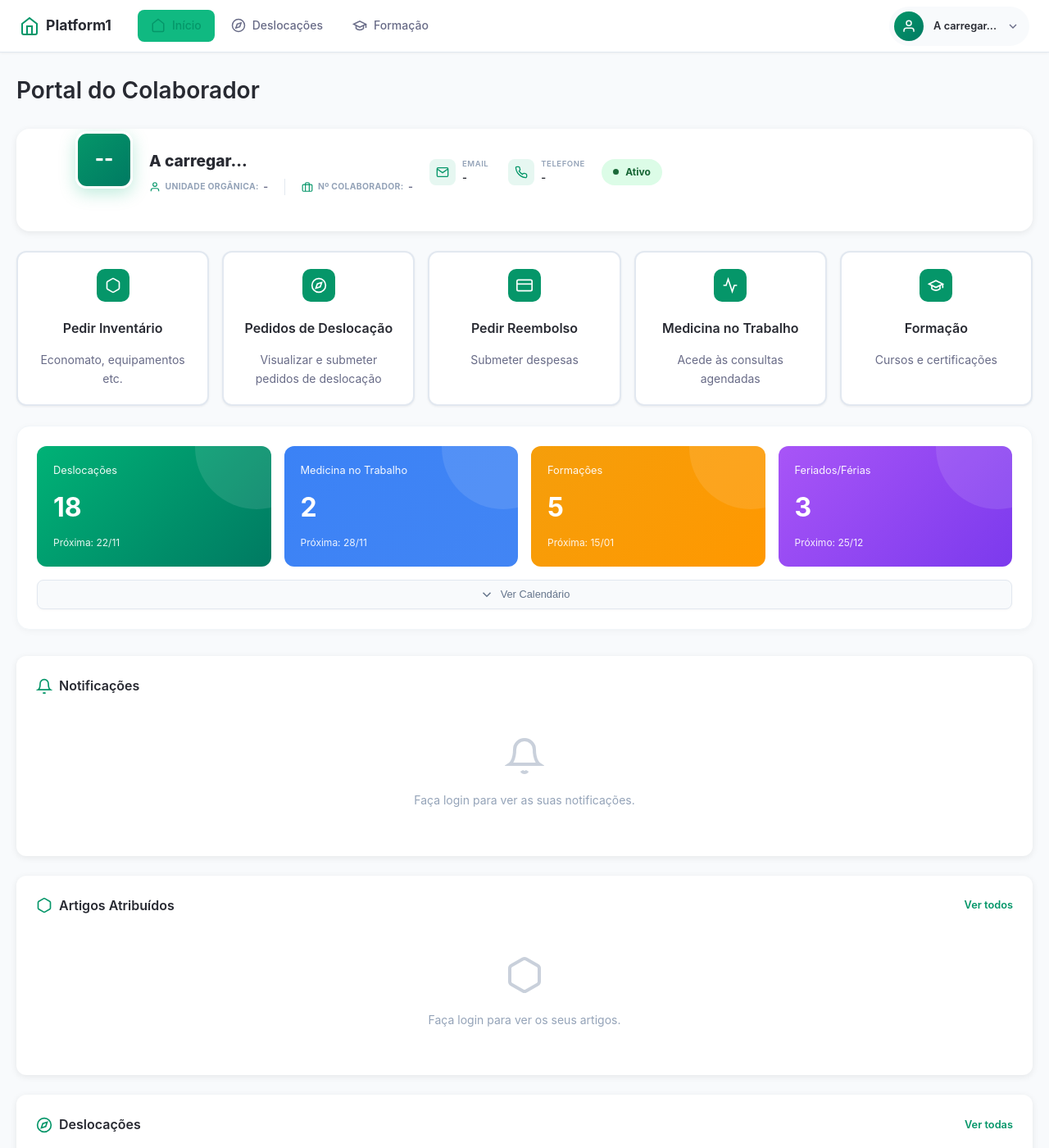
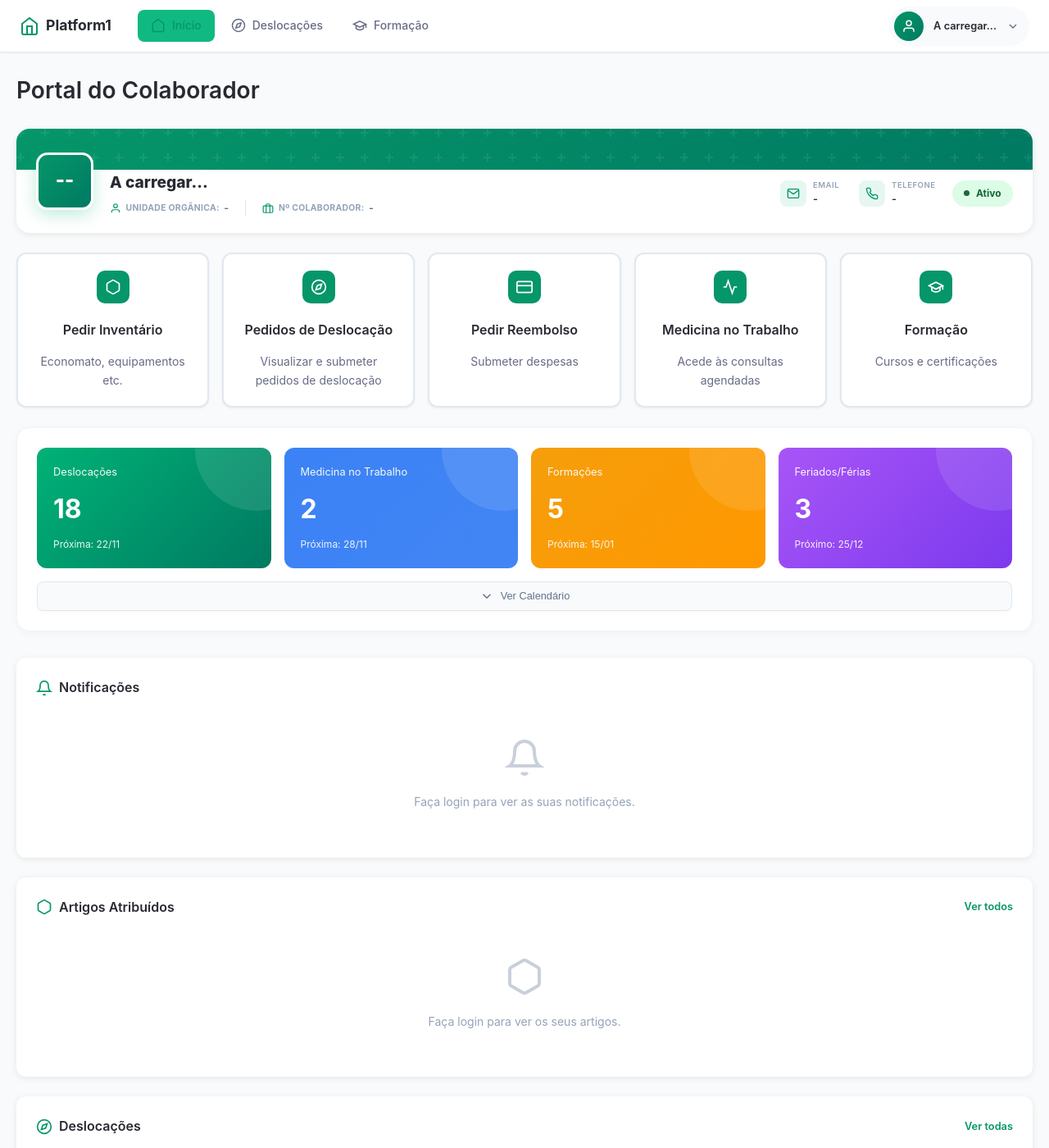
Before and after one commit to andrealmeida6/Platform1, a Jekyll site: the page built from index.html, in a window 1280 px wide and 1400 px high. Shown: the whole window at 82% size. Built offline with Jekyll 4.4.1, drawn with Linux system fonts in a browser that asks for light colours.

Commit message:
fix: Remove estilos conflituosos de profile-section do 3-components.css

```diff
--- a/web-files/css/3-components.css
+++ b/web-files/css/3-components.css
@@ -1,97 +1,11 @@
 /* ===================================================================
-   3. COMPONENTS (Profile, Quick Actions, Calendar Section, Toast)
+   3. COMPONENTS (Quick Actions, Calendar Section, Toast)
    Power Pages: Web File - components.css
    Usando variáveis de tema dinâmicas
+
+   NOTA: Os estilos de profile-section foram movidos para o componente
+   _includes/components/profile-section.html (layout v4 com banner)
    =================================================================== */
-
-/* === PROFILE SECTION === */
-.profile-section {
-  background: var(--bg-card, var(--white));
-  border-radius: 12px;
-  padding: 1.5rem;
-  display: flex;
-  align-items: center;
-  gap: 1.5rem;
-  box-shadow: 0 1px 3px rgba(0,0,0,0.06);
-}
-
-.profile-avatar {
-  width: 80px;
-  height: 80px;
-  border-radius: 50%;
-  background: var(--gradient-primary, linear-gradient(135deg, var(--primary-color) 0%, #007a62 100%));
-  color: white;
-  display: flex;
-  align-items: center;
-  justify-content: center;
-  font-size: 2rem;
-  font-weight: 700;
-  flex-shrink: 0;
-}
-
-.profile-info {
-  flex: 1;
-  min-width: 200px;
-}
-
-.profile-name {
-  font-size: 1.25rem;
-  font-weight: 700;
-  color: var(--text-primary);
-  margin-bottom: 0.5rem;
-}
-
-.profile-details {
-  display: flex;
-  flex-wrap: wrap;
-  gap: 1.25rem;
-}
-
-.profile-detail-item {
-  display: flex;
-  flex-direction: column;
-  gap: 0.25rem;
-}
-
-.profile-detail-label {
-  font-size: 0.7rem;
-  font-weight: 600;
-  color: var(--text-secondary);
-  text-transform: uppercase;
-  letter-spacing: 0.5px;
-}
-
-.profile-detail-value {
-  font-size: 0.875rem;
-  color: var(--text-primary);
-  font-weight: 500;
-}
-
-.profile-status {
-  display: flex;
-  align-items: center;
-  gap: 0.5rem;
-  padding: 0.5rem 1rem;
-  background: var(--primary-light, #e6f7f1);
-  border-radius: 20px;
-  font-size: 0.875rem;
-  font-weight: 600;
-  color: var(--primary-color);
-  flex-shrink: 0;
-}
-
-.status-dot {
-  width: 8px;
-  height: 8px;
-  border-radius: 50%;
-  background: var(--primary-color);
-  animation: pulse 2s infinite;
-}
-
-@keyframes pulse {
-  0%, 100% { opacity: 1; }
-  50% { opacity: 0.5; }
-}
 
 /* === QUICK ACTIONS === */
 .quick-actions {
```
